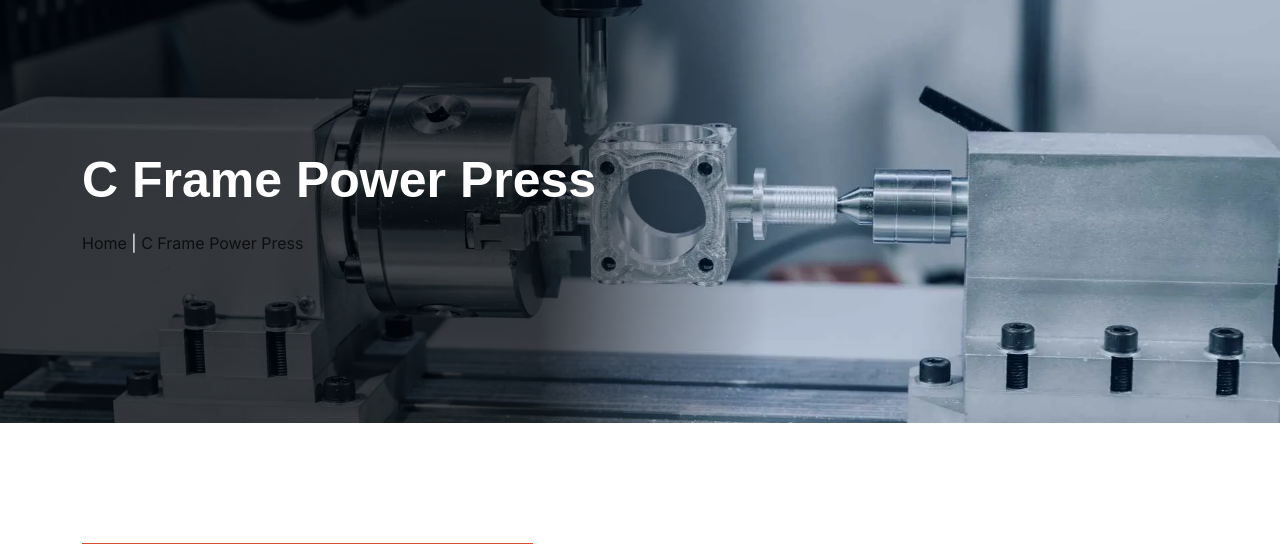
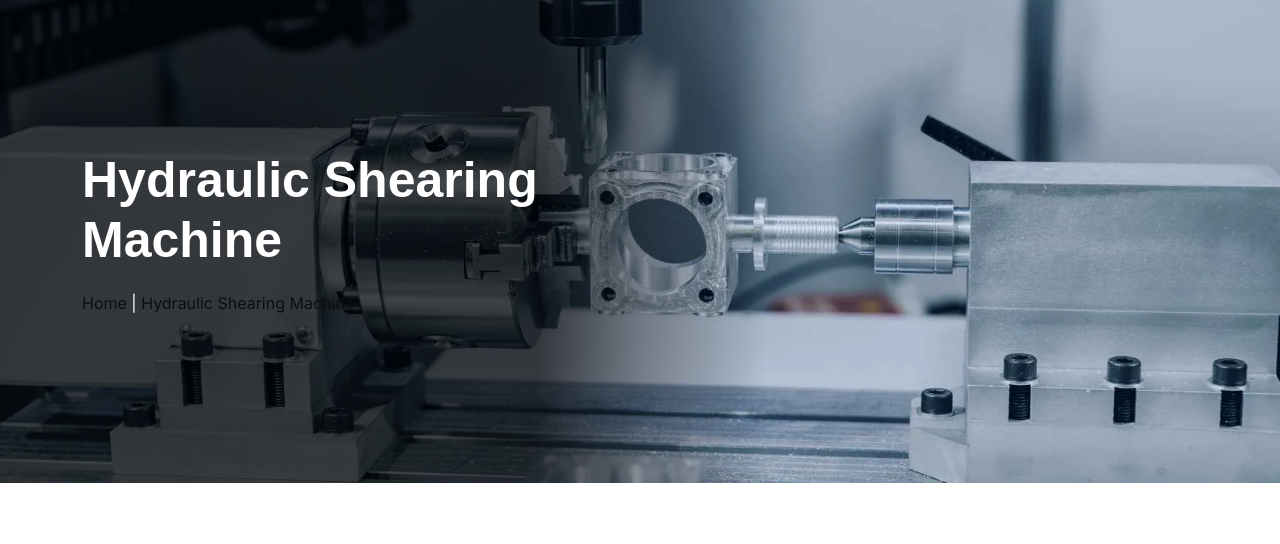
Before and after one commit to rj31portfolio/keshaventerprise, a PHP site: page /keshaventerprise/products/Hydrulic-Shearing-Machine.php in a window 1280 px wide. Shown: the part 160-704 px from the top of the page. Run offline with PHP 8.4, Linux system fonts and the light colour scheme; some libraries are stand-ins or nearby versions; some web fonts are replaced.

Commit message:
make formate all code

```diff
--- a/products/Hydrulic-Shearing-Machine.php
+++ b/products/Hydrulic-Shearing-Machine.php
@@ -30,10 +30,10 @@
 
             <!-- Page Title -->
             <h1>
-              C Frame Power Press
+              Hydraulic Shearing Machine
             </h1>
             <p class="text-white">
-              <a href="index.php">Home</a> | <a href="#">C Frame Power Press</a>
+              <a href="index.php">Home</a> | <a href="#">Hydraulic Shearing Machine</a>
             </p>
           </div>
         </div>
--- a/products/Over-Crank-Shearing-Machine.php
+++ b/products/Over-Crank-Shearing-Machine.php
@@ -44,7 +44,7 @@
       <div class="container">
         <div class="row align-items-center">
           <div class="col-lg-5 col-md-6">
-            <img class="img-fluid w-100" src="images/service/dframe.png" alt="" />
+            <img class="img-fluid w-100" src="images/service/Over-Crank-Shearing-Machine.png" alt="" />
           </div>
           <div class="col-lg-7 col-md-6 mt-5 mt-md-0 ps-lg-5">
             <div class="product-details">
```
Also changed, not shown: images/service/H-Frame-Pneumatic-Power-Press.png (added), images/service/Hydraulic-Press-Brake-Front-Cylinder.png (added), images/service/Over-Crank-Shearing-Machine.png (added).
